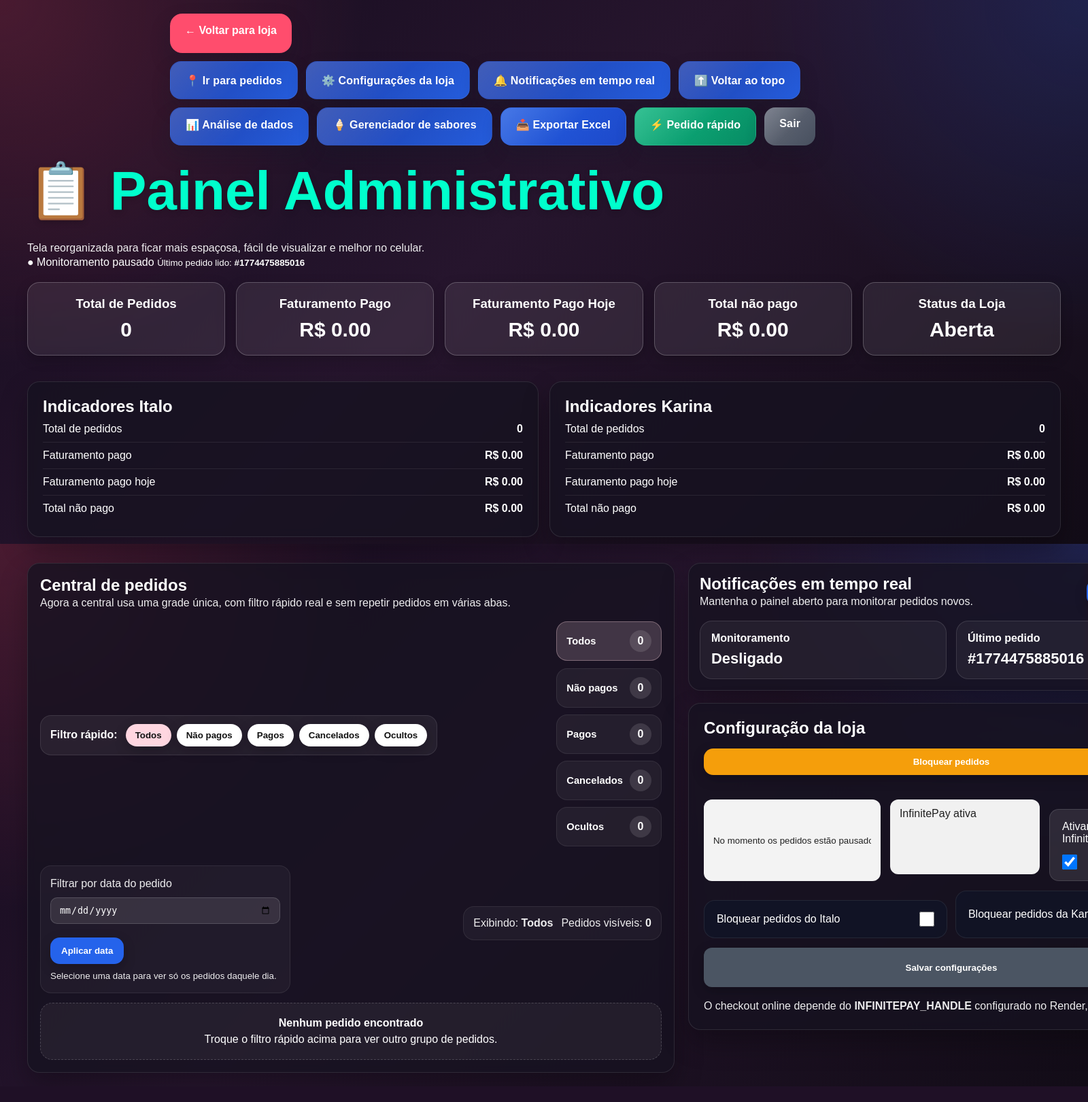
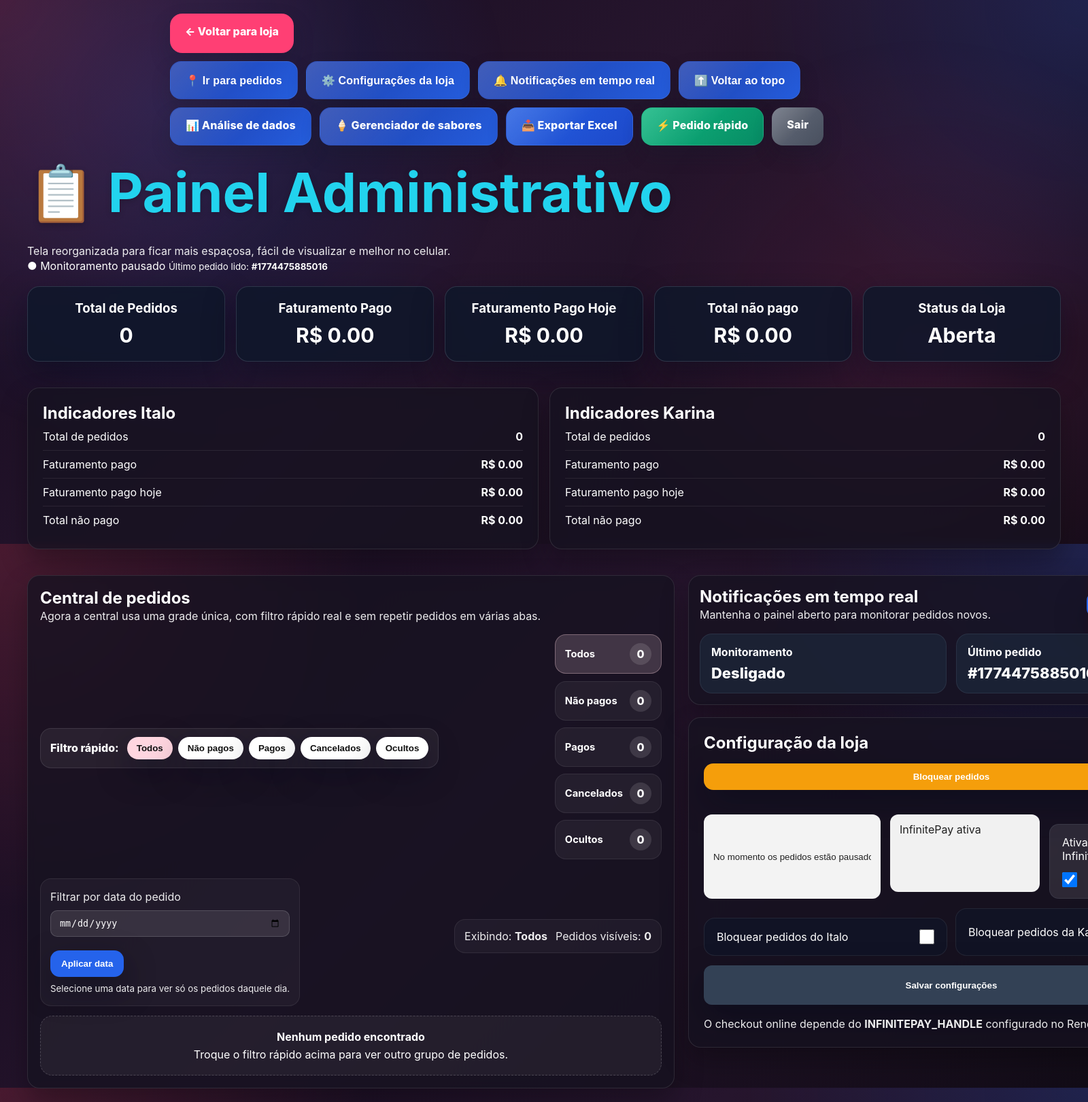
Before and after one commit to italoh27/dindins-da-karina, a Flask app: page /admin in a window 1600 px wide; the page is wider, and only the part inside the window is pictured. Shown: that part at 68% size. Before the commit the page ends 1598 px from the top of that part, so only its background shows below. Run offline with Flask 3, Linux system fonts and the light colour scheme; the visitor is signed in with stand-in values (Sample User, id 1); some libraries are stand-ins or nearby versions.

Commit message:
Update visual to modern gallery style

```diff
--- a/app.py
+++ b/app.py
@@ -223,9 +223,17 @@ def normalizar_imagem_sabor(img):
     if not caminho:
         return "/static/gelinhos.png"
     mapa = {
-        "paçoca.jpg": "/static/pacoca.jpg",
-        "pa#U00e7oca.jpg": "/static/pacoca.jpg",
-        "pacoca.jpeg": "/static/pacoca.jpg",
+        "paçoca.jpg": "/static/sabores/card_pacoca_gourmet.webp",
+        "pa#U00e7oca.jpg": "/static/sabores/card_pacoca_gourmet.webp",
+        "pacoca.jpeg": "/static/sabores/card_pacoca_gourmet.webp",
+        "pacoca.jpg": "/static/sabores/card_pacoca_gourmet.webp",
+        "ninho_com_nutela.jpg": "/static/sabores/card_ninho_com_nutela_gourmet.webp",
+        "ninho_com_morango.jpg": "/static/sabores/card_ninho_com_morango_gourmet.webp",
+        "romeu_julieta.jpg": "/static/sabores/card_romeu_julieta_gourmet.webp",
+        "maracuja_trufado.jpg": "/static/sabores/card_maracuja_trufado_gourmet_v2.webp",
+        "pudim.jpg": "/static/sabores/card_pudim_gourmet.webp",
+        "cocada.jpg": "/static/sabores/card_cocada_gourmet.webp",
+        "chocolate.jfif": "/static/sabores/card_morango_com_chocolate_gourmet.webp",
     }
     lower = caminho.lower()
     for origem, destino in mapa.items():
--- a/sabores.json
+++ b/sabores.json
@@ -3,7 +3,7 @@
         "id": 1,
         "nome": "Ninho com Nutella",
         "preco": 5.0,
-        "img": "/static/ninho_com_nutela.jpg",
+        "img": "/static/sabores/card_ninho_com_nutela_gourmet.webp",
         "disponivel": true,
         "estoque": 2,
         "estoque_italo": 2,
@@ -13,7 +13,7 @@
         "id": 2,
         "nome": "Ninho com Morango",
         "preco": 5.0,
-        "img": "/static/ninho_com_morango.jpg",
+        "img": "/static/sabores/card_ninho_com_morango_gourmet.webp",
         "disponivel": true,
         "estoque": 2,
         "estoque_italo": 2,
@@ -23,7 +23,7 @@
         "id": 3,
         "nome": "Romeu e Julieta",
         "preco": 5.0,
-        "img": "/static/romeu_julieta.jpg",
+        "img": "/static/sabores/card_romeu_julieta_gourmet.webp",
         "disponivel": true,
         "estoque": 5,
         "estoque_italo": 5,
@@ -33,7 +33,7 @@
         "id": 4,
         "nome": "Maracujá Trufado",
         "preco": 5.0,
-        "img": "/static/maracuja_trufado.jpg",
+        "img": "/static/sabores/card_maracuja_trufado_gourmet_v2.webp",
         "disponivel": true,
         "estoque": 0,
         "estoque_italo": 0,
@@ -43,7 +43,7 @@
         "id": 5,
         "nome": "Paçoca",
         "preco": 5.0,
-        "img": "/static/pacoca.jpg",
+        "img": "/static/sabores/card_pacoca_gourmet.webp",
         "disponivel": true,
         "estoque": 0,
         "estoque_italo": 0,
@@ -53,7 +53,7 @@
         "id": 6,
         "nome": "Pudim",
         "preco": 5.0,
-        "img": "/static/pudim.jpg",
+        "img": "/static/sabores/card_pudim_gourmet.webp",
         "disponivel": true,
         "estoque": 0,
         "estoque_italo": 0,
@@ -63,7 +63,7 @@
         "id": 7,
         "nome": "Cocada",
         "preco": 5.0,
-        "img": "/static/cocada.jpg",
+        "img": "/static/sabores/card_cocada_gourmet.webp",
         "disponivel": true,
         "estoque": 0,
         "estoque_italo": 0,
--- a/static/style.css
+++ b/static/style.css
@@ -1,27 +1,27 @@
 :root {
-    --rosa: #ff4d6d;
-    --rosa-hover: #e63e5f;
-    --verde: #25d366;
-    --verde-hover: #1ebe5d;
+    --rosa: #ff3f74;
+    --rosa-hover: #e11d63;
+    --verde: #059669;
+    --verde-hover: #047857;
     --azul: #2563eb;
     --azul-hover: #1d4ed8;
     --laranja: #f59e0b;
     --laranja-hover: #d97706;
-    --vermelho: #dc2626;
-    --vermelho-hover: #b91c1c;
-    --cinza: #6b7280;
-    --cinza-hover: #4b5563;
-    --escuro: #1f2937;
-    --destaque: #00ffcc;
+    --vermelho: #e11d48;
+    --vermelho-hover: #be123c;
+    --cinza: #475569;
+    --cinza-hover: #334155;
+    --escuro: #0f172a;
+    --destaque: #22d3ee;
     --branco: #fff;
-    --glass: rgba(255, 255, 255, 0.08);
-    --glass-soft: rgba(255, 255, 255, 0.05);
-    --borda: 1px solid rgba(255, 255, 255, 0.22);
-    --borda-soft: 1px solid rgba(255, 255, 255, 0.12);
+    --glass: rgba(15, 23, 42, 0.84);
+    --glass-soft: rgba(30, 41, 59, 0.72);
+    --borda: 1px solid rgba(148, 163, 184, 0.22);
+    --borda-soft: 1px solid rgba(148, 163, 184, 0.12);
     --radius: 18px;
     --radius-sm: 12px;
-    --shadow: 0 6px 18px rgba(0, 0, 0, 0.22);
-    --shadow-hover: 0 10px 24px rgba(0, 0, 0, 0.28);
+    --shadow: 0 18px 48px rgba(2, 6, 23, 0.42);
+    --shadow-hover: 0 24px 56px rgba(2, 6, 23, 0.52);
     --transicao: 0.25s ease;
 }
 
@@ -34,11 +34,24 @@
 body {
     min-height: 100vh;
     padding: 20px;
-    font-family: Arial, sans-serif;
+    font-family: Inter, system-ui, -apple-system, "Segoe UI", sans-serif;
     color: var(--branco);
     text-align: center;
-    background: linear-gradient(135deg, #0f172a, #1e293b, #020617);
+    background:
+        linear-gradient(90deg, rgba(7, 8, 22, 0.93), rgba(7, 8, 22, 0.76)),
+        url("/static/background-geladinhos-gourmet.webp") center/cover fixed;
     color: #ffffff;
+}
+
+body::before {
+    content: "";
+    position: fixed;
+    inset: 0;
+    z-index: -1;
+    background:
+        radial-gradient(circle at 15% 20%, rgba(37, 99, 235, 0.18), transparent 34%),
+        radial-gradient(circle at 85% 65%, rgba(236, 72, 153, 0.15), transparent 32%);
+    pointer-events: none;
 }
 
 h1 {
```
Also changed, not shown: static/background-geladinhos-gourmet.webp (added), static/sabores/card_cocada_gourmet.webp (added), static/sabores/card_delicia_de_abacaxi_gourmet.webp (added), static/sabores/card_maracuja_gourmet.webp (added), static/sabores/card_maracuja_gourmet_v2.webp (added), static/sabores/card_maracuja_trufado_gourmet.webp (added), static/sabores/card_maracuja_trufado_gourmet_v2.webp (added), static/sabores/card_morango_com_chocolate_gourmet.webp (added), static/sabores/card_ninho_com_morango_gourmet.webp (added), static/sabores/card_ninho_com_nutela_gourmet.webp (added), static/sabores/card_ninho_gourmet.webp (added), static/sabores/card_pacoca_gourmet.webp (added), static/sabores/card_prestigio_gourmet.webp (added), static/sabores/card_pudim_gourmet.webp (added), 1 more files.
